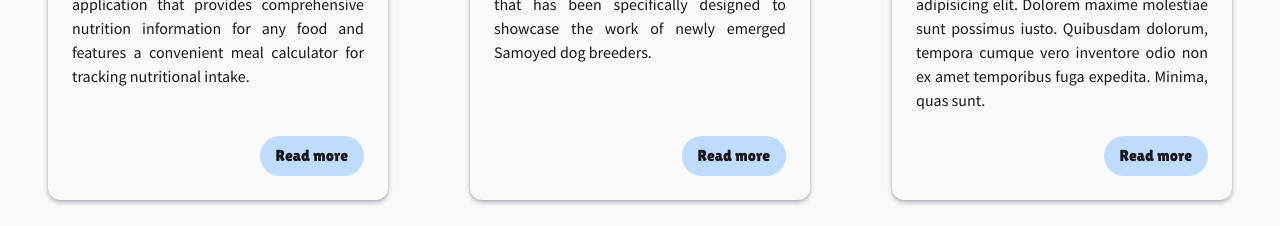
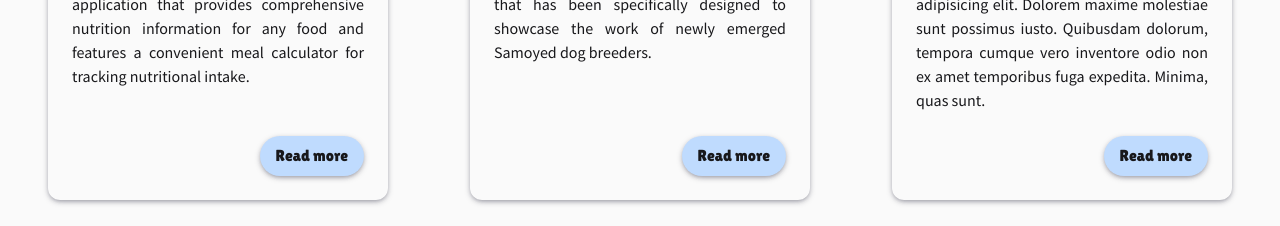
Before and after one commit to fczajka/portfolio, a Next.js app: page / in a window 1280 px wide. Shown: the part 1420-1646 px from the top of the page. Built offline with nearby package versions, Linux system fonts and the light colour scheme.

Commit message:
Add shadow to buttons

```diff
--- a/components/MyWork/Project.tsx
+++ b/components/MyWork/Project.tsx
@@ -35,7 +35,7 @@ export default function Project({
                 <button
                     onClick={() => setIsOpen(!isOpen)}
                     aria-label={`Check details of ${name}`}
-                    className={`absolute right-6 bottom-6 bg-blue-200 text-right px-4 py-2 rounded-full ${lilitaOne.variable} font-lilita-one transition-all hover:shadow-custom hover:bg-blue-300 focus:bg-blue-300 motion-reduce:transition-none`}
+                    className={`absolute right-6 bottom-6 bg-blue-200 text-right px-4 py-2 rounded-full ${lilitaOne.variable} font-lilita-one transition-all shadow-custom shadow-zinc-400 hover:bg-blue-300 focus:bg-blue-300 motion-reduce:transition-none`}
                 >
                     Read more
                 </button>
--- a/components/MyWork/ProjectDetails.tsx
+++ b/components/MyWork/ProjectDetails.tsx
@@ -44,7 +44,7 @@ export default function ProjectDetails({
                             href={link.href}
                             target="_blank"
                             rel="noopener noreferrer"
-                            className={`text-sm px-4 py-2 rounded-full bg-blue-200 ${lilitaOne.variable} font-lilita-one transition-all hover:shadow-custom hover:bg-blue-300 focus:bg-blue-300 motion-reduce:transition-none sm:text-base`}
+                            className={`text-sm px-4 py-2 rounded-full bg-blue-200 ${lilitaOne.variable} font-lilita-one transition-all shadow-custom shadow-zinc-400 hover:bg-blue-300 focus:bg-blue-300 motion-reduce:transition-none sm:text-base`}
                         >
                             {link.text}
                         </a>
```
